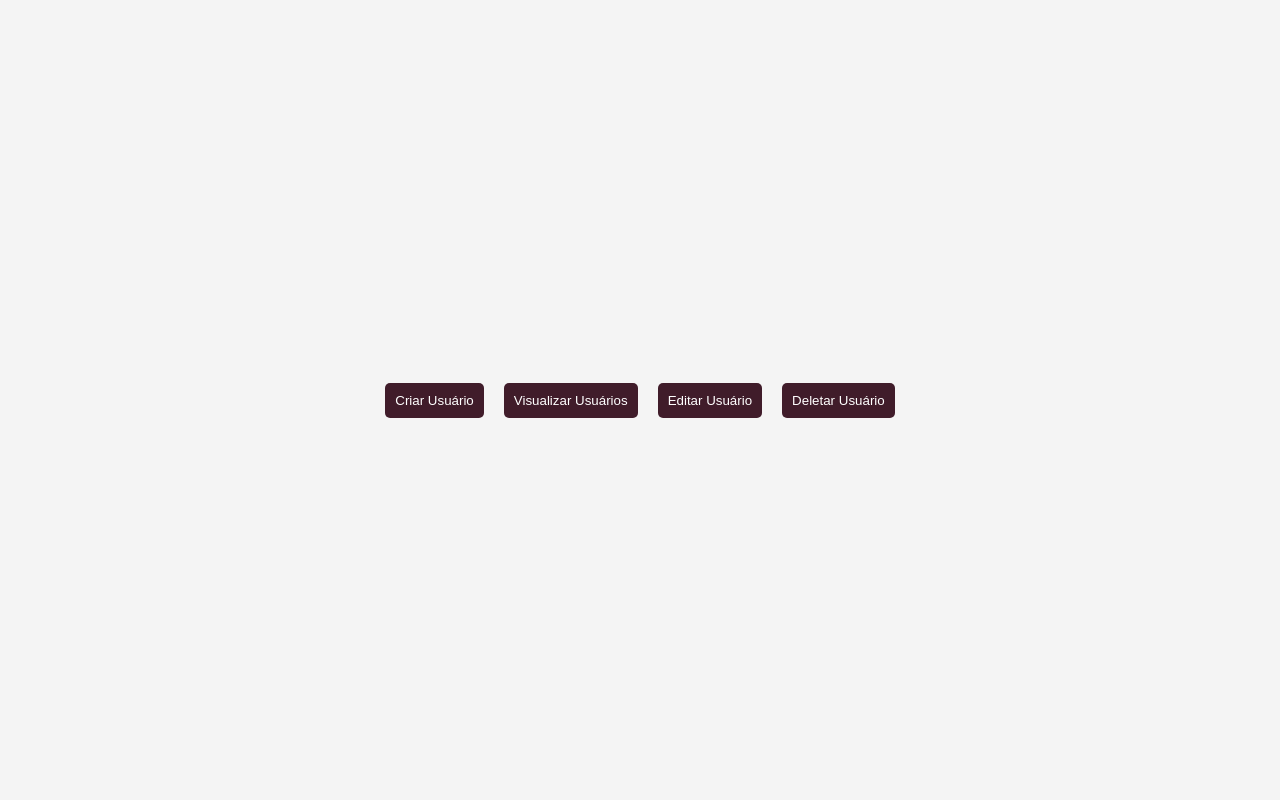
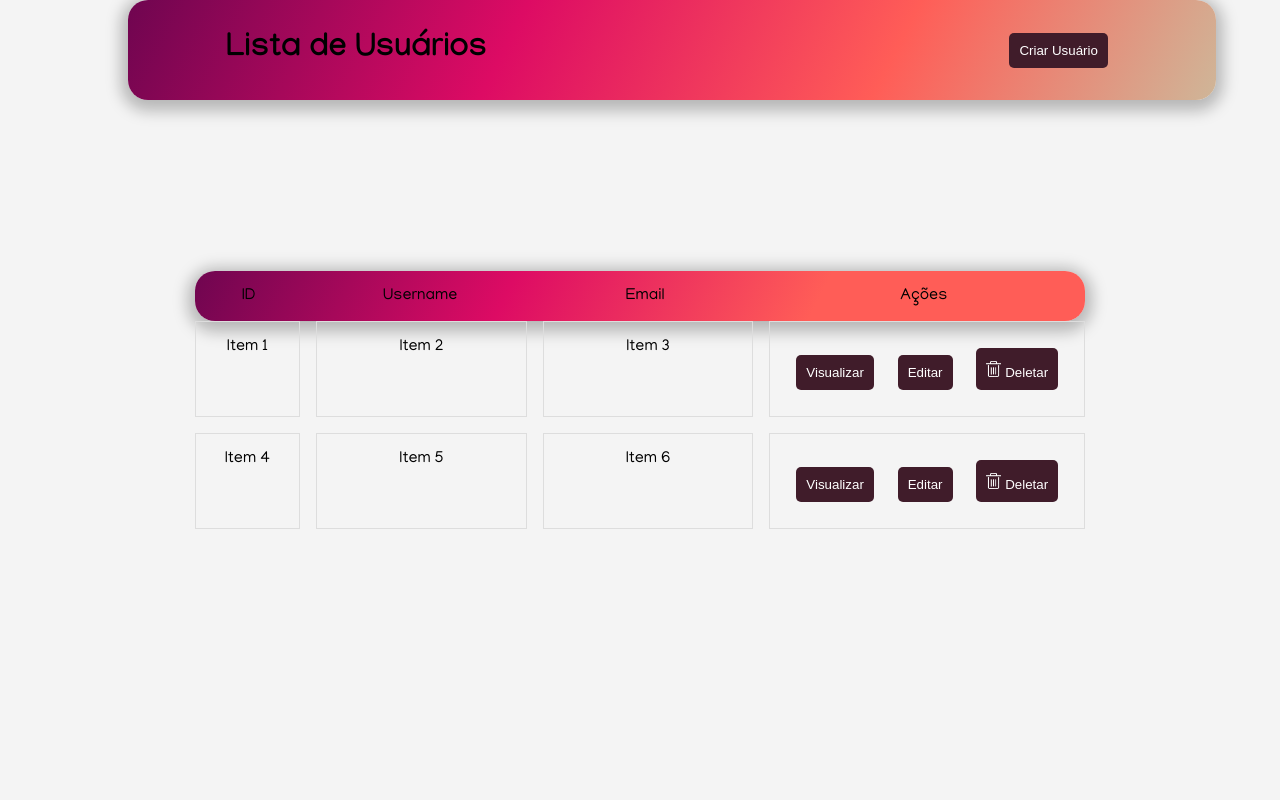
Before and after one commit to yamashita-tiemi/Trainee_2023.2, a PHP site: page /app/views/admin/userList.html in a window 1280 px wide. Run offline with PHP 8.4, Linux system fonts and the light colour scheme.

Commit message:
Adicionei grids para a lista, botões e forms

```diff
--- a/app/views/admin/userList.html
+++ b/app/views/admin/userList.html
@@ -12,11 +12,38 @@
 </head>
 <body>
 
-    <!-- Botões para abrir os modais -->
-    <button onclick="openModal('createModal')">Criar Usuário</button>
-    <button onclick="openModal('viewModal')">Visualizar Usuários</button>
-    <button onclick="openModal('editModal')">Editar Usuário</button>
-    <button onclick="openModal('deleteModal')">Deletar Usuário</button>
+    <div class="headerula">
+        <h1>Lista de Usuários</h1>
+        <button onclick="openModal('createModal')">Criar Usuário</button>
+    </div>
+    <div>
+            <div class="grid-container legendagridula">
+            <div class="grid-item col1">ID</div>
+            <div class="grid-item col2">Username</div>
+            <div class="grid-item col3">Email</div>
+            <div class="grid-item col4">Ações</div>
+        </div>
+
+        <div class="grid-container">
+            <div class="grid-item col1">Item 1</div>
+            <div class="grid-item col2">Item 2</div>
+            <div class="grid-item col3">Item 3</div>
+            <div class="grid-item col4">
+                <button onclick="openModal('viewModal')">Visualizar</button>
+                <button onclick="openModal('editModal')">Editar</button>
+                <button onclick="openModal('deleteModal')"><img class="deleteimgula" alt="deletar usuario" src="../../../public/imagens/delete.png">  Deletar</button>
+            </div>
+            <div class="grid-item col1">Item 4</div>
+            <div class="grid-item col2">Item 5</div>
+            <div class="grid-item col3">Item 6</div>
+            <div class="grid-item col4">
+                <button onclick="openModal('viewModal')">Visualizar</button>
+                <button onclick="openModal('editModal')">Editar</button>
+                <button onclick="openModal('deleteModal')"><img class="deleteimgula" alt="deletar usuario" src="../../../public/imagens/delete.png">  Deletar</button>
+            </div>
+        </div>
+    </div>
+
 
     <!-- Sobreposição -->
     <div id="overlay" class="overlay" onclick="closeModal()"></div>
@@ -25,14 +52,21 @@
     <div id="createModal" class="modal">
         <div class="modal-container">
             <h2>Criar Usuário</h2>
-            <!-- Formulário para criar post -->
+            <form class="criaruser">
+                <label for="username">Nome de Usuário:</label>
+                <input type="text" id="username" name="username">
+                <label for="useremail">Email do Usuário</label>
+                <input type="email" id="useremail" name="useremail">
+                <label for="userpassword">Senha do Usuário</label>
+                <input type="password" id="userpassword" name="userpassword">
+            </form>
             <button onclick="closeModal('createModal')">Fechar</button>
         </div>
     </div>
 
     <div id="viewModal" class="modal">
         <div class="modal-container">
-            <h2>Visualizar Usuários</h2>
+            <h2>Visualizar Usuário</h2>
             <!-- Lista de posts -->
             <button onclick="closeModal('viewModal')">Fechar</button>
         </div>
--- a/public/css/userList.css
+++ b/public/css/userList.css
@@ -1,5 +1,5 @@
 body {
-    font-family: Arial, sans-serif;
+    font-family: 'Manjari', sans-serif;
     display: flex;
     align-items: center;
     justify-content: center;
@@ -50,3 +50,85 @@ button {
 button:hover {
     background-color: #6f0550;
 }
+
+.criaruser input {
+    display: block;
+}
+
+.criaruser label {
+    display: block;
+}
+
+.deleteimgula {
+    margin-top: 3px;
+    width: 15px;
+    height: auto;
+    filter: grayscale(100%) brightness(1000%) invert(100%);
+}
+
+.headerula {
+    display: flex;
+    justify-content: space-around;
+    position: fixed;
+    top: 0;
+    left: 0;
+    margin: 0 10% 0 10%;
+    height: 100px;
+    width: 85%;
+    background: linear-gradient(117deg, #6F0550 0%, #DD0B64 35.31%, #FF5D57 69.69%, #CFB698 100%);
+    border-radius: 20px;
+    box-shadow: 0px 4px 15px 7px rgba(0, 0, 0, 0.25);
+    align-items: center;
+}
+
+.headerula h1 {
+    display: inline-block;
+    margin-right: 20%;
+}
+
+.headerula button {
+    margin-left: 10%;
+}
+
+.grid-container {
+    display: grid;
+    grid-template-columns: 1fr 2fr 2fr 3fr; /* Aqui você pode ajustar o número de colunas e o tamanho delas */
+    gap: 16px; /* Espaçamento entre os itens */
+}
+
+.grid-item {
+    border: 1px solid #ddd; /* Adicione uma borda para separar os itens */
+    padding: 16px;
+    text-align: center;
+}
+
+.legendagridula {
+    height: 50px;
+    width: 100%;
+    background: linear-gradient(117deg, #6F0550 0%, #DD0B64 35.31%, #FF5D57 69.69%);
+    border-radius: 20px;
+    box-shadow: 0px 4px 15px 7px rgba(0, 0, 0, 0.25);
+    justify-content: space-around;
+    align-items: center;
+    gap: 10px;
+}
+
+.legendagridula .grid-item {
+    border: 0;
+}
+
+.col1 {
+    grid-column: 1;
+}
+
+.col2 {
+    grid-column: 2;
+}
+
+.col3 {
+    grid-column: 3;
+}
+
+.col4 {
+    grid-column: 4;
+}
```
Also changed, not shown: public/imagens/delete.png (added).
